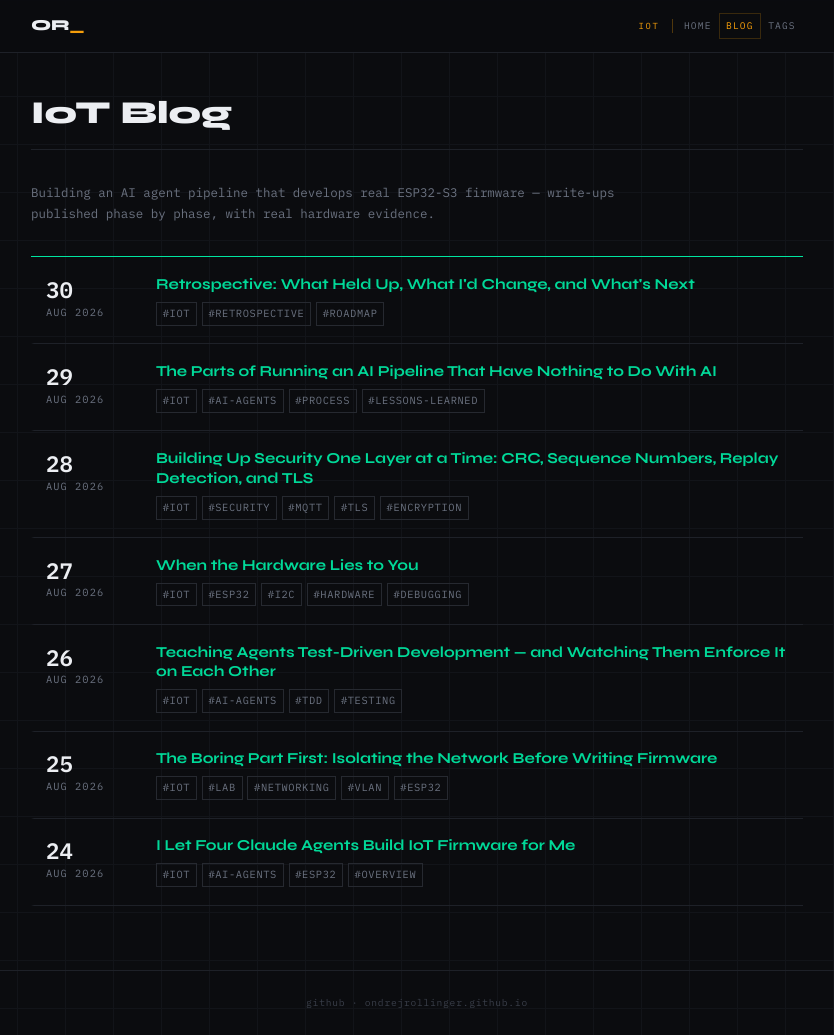
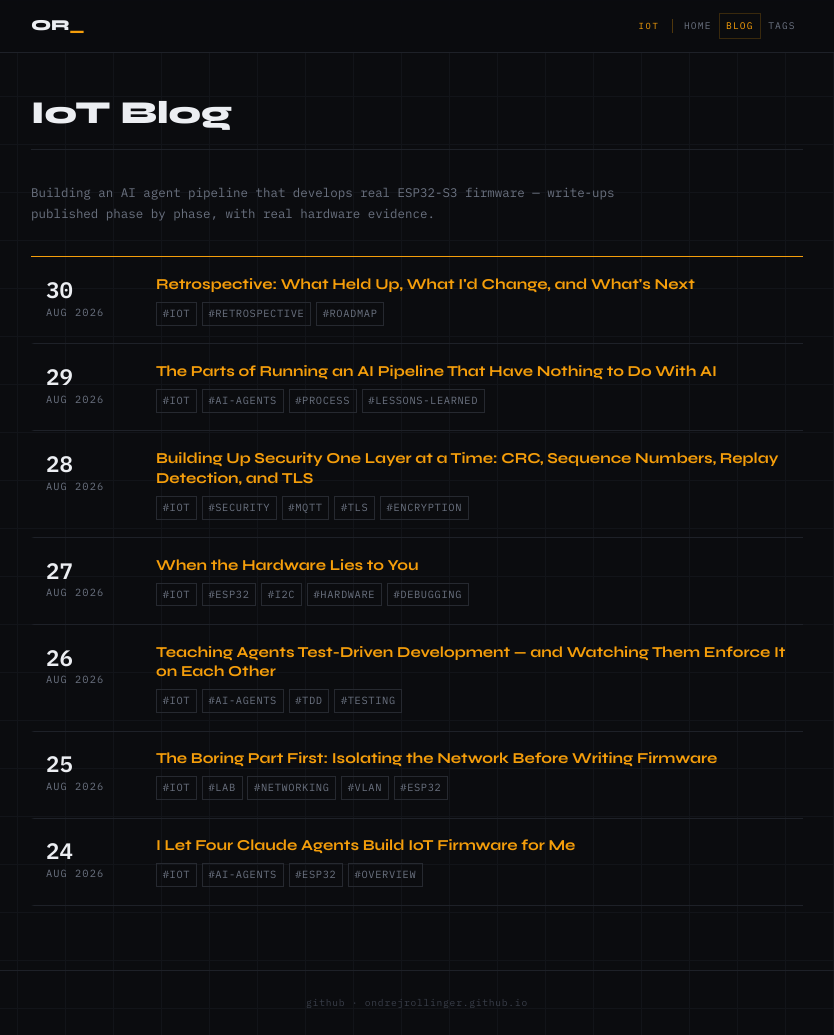
Before and after one commit to ondrejrollinger/ondrejrollinger.github.io, a Jekyll site: the page built from iot/blog.html, in a window 1280 px wide and 1035 px high. Shown: the whole window, without its empty margins (223-1057 px from the left). Built offline with Jekyll 4.4.1, drawn with Linux system fonts in a browser that asks for light colours.

Commit message:
Fix IoT color leak: amber-override post-list on /iot/blog/
.post-list, .post-list-item:hover, and .post-list-title are
hardcoded to var(--cyber) with no .section-embedded counterpart, so
every post title on /iot/blog/ rendered cyber-green despite the
surrounding nav badge and tag hovers already being amber. Add the
missing .section-embedded overrides.

Co-Authored-By: Claude Sonnet 5 <noreply@anthropic.com>
Claude-Session: https://claude.ai/code/session_01NB93LtysBtos1HxoQe2HVf

```diff
--- a/assets/css/theme.css
+++ b/assets/css/theme.css
@@ -1296,6 +1296,26 @@ details summary:hover { color: var(--cyber); }
   color: var(--embedded);
 }
 
+/* ── Embedded section: post-list overrides ───────────────
+   /iot/blog/ reuses the same .post-list markup as the cybersec
+   /blog/ page. .post-list, .post-list-item:hover, and — most
+   visibly — .post-list-title are hardcoded to var(--cyber) in
+   their base rules, with no amber counterpart, so every IoT post
+   title renders cyber-green even though the surrounding nav badge
+   and tag hovers are already amber. ───────────────────────── */
+
+.section-embedded .post-list {
+  border-top-color: var(--embedded);
+}
+
+.section-embedded .post-list-item:hover {
+  border-left-color: var(--embedded);
+}
+
+.section-embedded .post-list-title {
+  color: var(--embedded);
+}
+
 /* ── Responsive ─────────────────────────────────────────── */
 @media (max-width: 600px) {
   .post-list-item {
```
